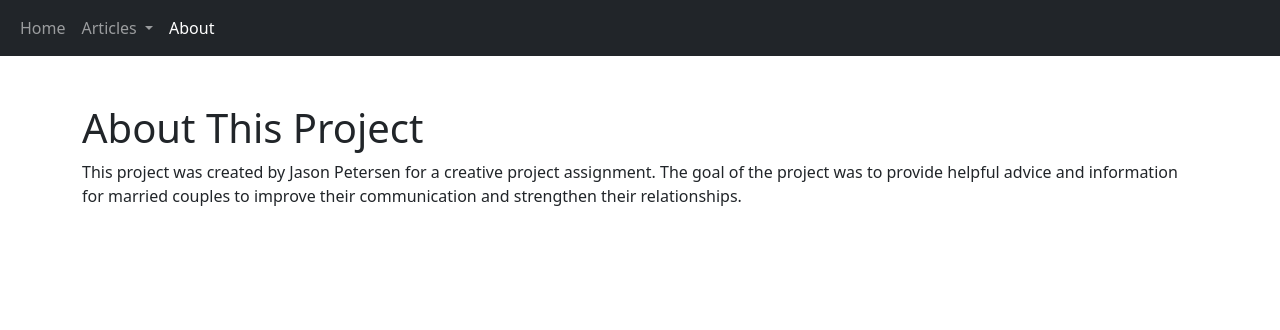
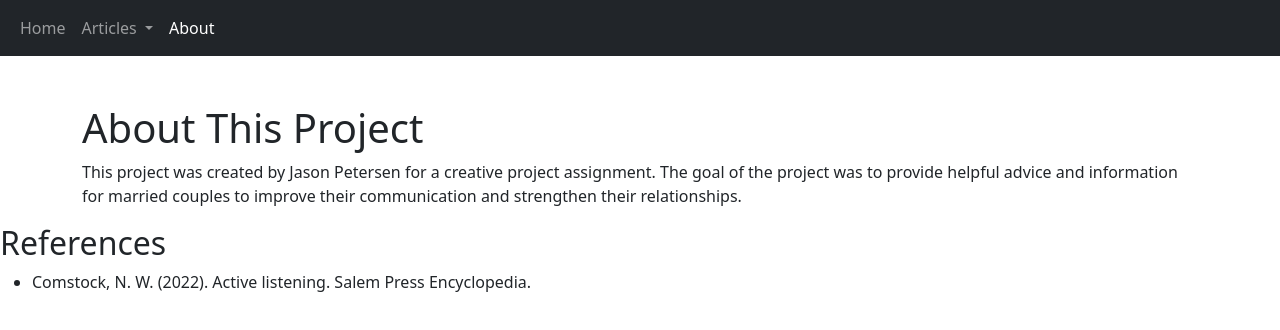
Before and after one commit to JasonP670/comm-2110_final-project, a plain HTML site: page about.html in a window 1280 px wide. Drawn offline with nearby package versions, Linux system fonts and the light colour scheme.

Commit message:
add 1st reference

```diff
--- a/about.html
+++ b/about.html
@@ -44,6 +44,10 @@
         <h1>About This Project</h1>
         <p>This project was created by Jason Petersen for a creative project assignment. The goal of the project was to provide helpful advice and information for married couples to improve their communication and strengthen their relationships.</p>
       </div>
+      <h2>References</h2>
+      <ul>
+        <li>Comstock, N. W. (2022). Active listening. Salem Press Encyclopedia.</li>
+      </ul>
     </main>
   </body>
   <script src="https://cdn.jsdelivr.net/npm/bootstrap@5.2.3/dist/js/bootstrap.bundle.min.js" integrity="sha384-kenU1KFdBIe4zVF0s0G1M5b4hcpxyD9F7jL+jjXkk+Q2h455rYXK/7HAuoJl+0I4" crossorigin="anonymous"></script>
```
